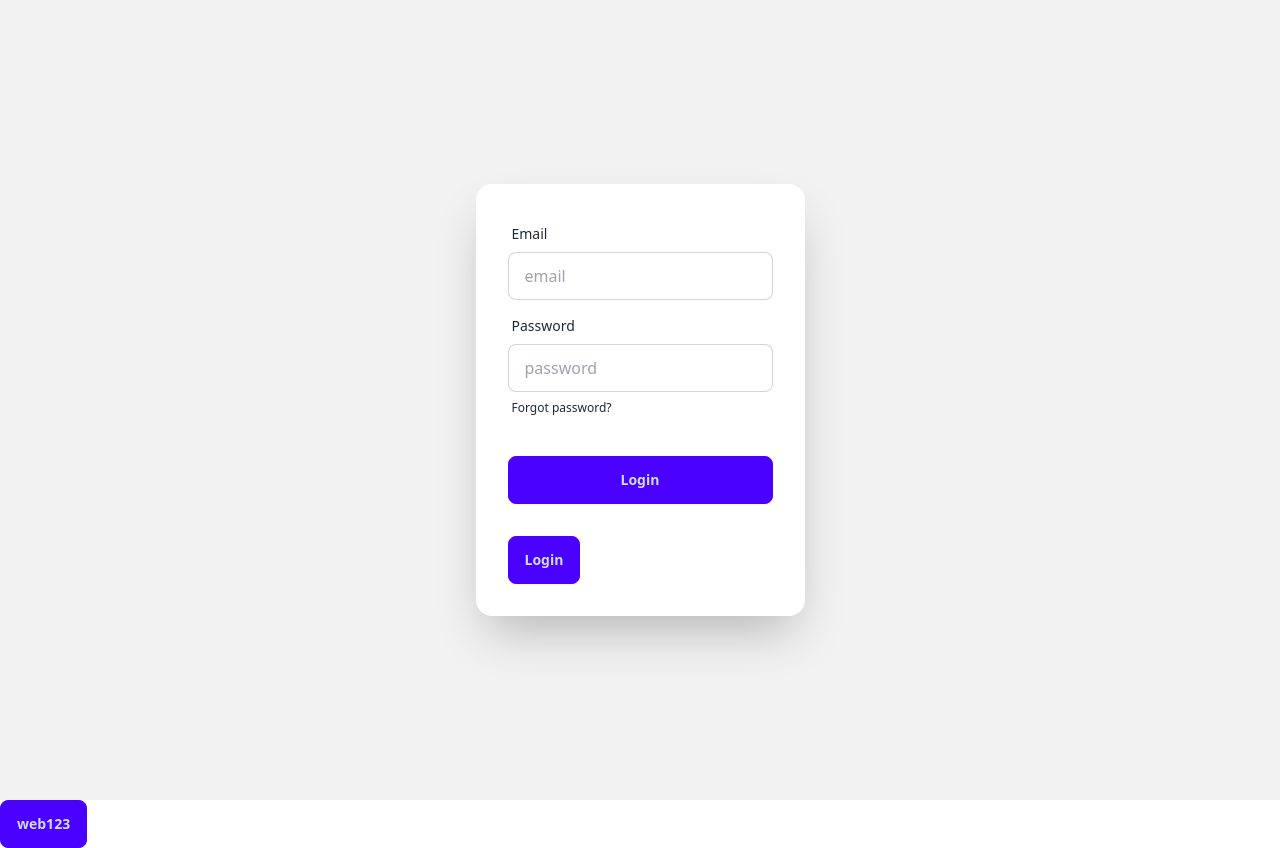
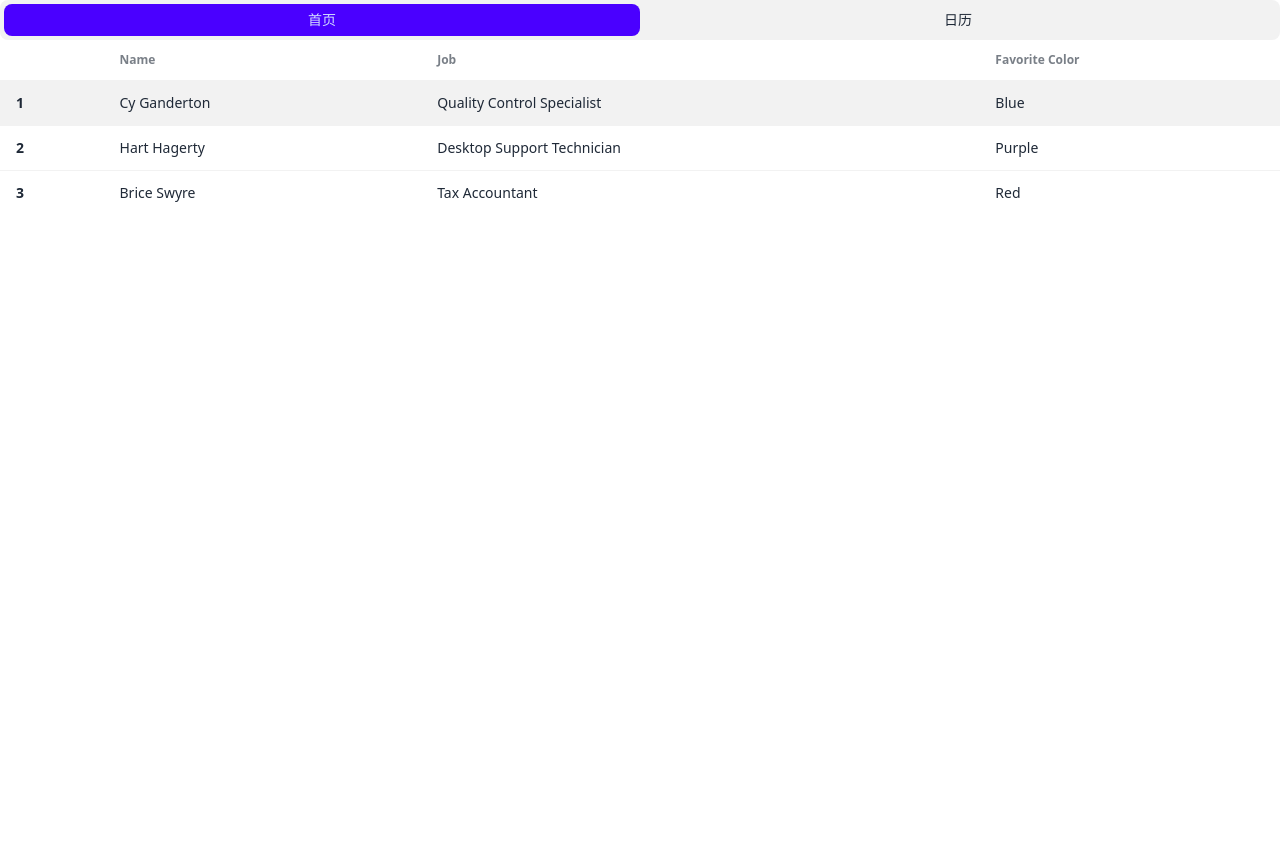
Before and after one commit to li-code01/hw-pro, a Vue app: page /welcomeTable in a window 1280 px wide. After the commit the page ends 800 px from the top, so only its background shows below. Built offline with nearby package versions, Linux system fonts and the light colour scheme.

Commit message:
feat: 添加登录，首页，表格页面；路由配置

```diff
--- a/src/App.vue
+++ b/src/App.vue
@@ -1,13 +1,8 @@
 <template>
-  <AppForm />
-  <button class="btn btn-primary" @click="welcome">web123</button>
+  <div id="app">
+    <router-view></router-view>
+  </div>
 </template>
 
 <script setup>
-import AppForm from '@/components/form.vue'
-import service from '@/service/request'
-const welcome = async () => {
-  const res = await service.get('http://124.71.138.134:1216/welcome')
-  console.log(res)
-}
 </script>
--- a/src/components/form.vue
+++ /dev/null
@@ -1,60 +0,0 @@
-<template>
-  <div class="hero min-h-screen bg-base-200">
-    <div class="hero-content flex-col lg:flex-row-reverse">
-      <div class="card shrink-0 w-full max-w-sm shadow-2xl bg-base-100">
-        <form class="card-body">
-          <div class="form-control">
-            <label class="label">
-              <span class="label-text">Email</span>
-            </label>
-            <input
-              type="email"
-              placeholder="email"
-              class="input input-bordered"
-              required
-              v-model.trim.lazy="name"
-            />
-          </div>
-          <div class="form-control">
-            <label class="label">
-              <span class="label-text">Password</span>
-            </label>
-            <input
-              type="password"
-              placeholder="password"
-              class="input input-bordered"
-              required
-              v-model.trim.lazy="pass"
-            />
-            <label class="label">
-              <a href="#" class="label-text-alt link link-hover">Forgot password?</a>
-            </label>
-          </div>
-          <div class="form-control mt-6">
-            <button class="btn btn-primary" @click="sub">Login</button>
-          </div>
-          <div class="mt-6">
-            <button class="btn btn-primary" @click="welcome">Login</button>
-          </div>
-        </form>
-      </div>
-    </div>
-  </div>
-</template>
-
-<script setup>
-import { ref, getCurrentInstance } from 'vue'
-import service from '@/service/request'
-const app = getCurrentInstance()
-const name = ref('')
-const pass = ref('')
-const sub = () => {
-  console.log(name.value, pass.value)
-}
-const welcome = async () => {
-  const res = await service.get('/welcome')
-  console.log(app)
-}
-</script>
-
-<style lang="scss" scoped></style>
--- a/src/router/index.ts
+++ b/src/router/index.ts
@@ -4,9 +4,21 @@ const router = createRouter({
   history: createWebHistory((import.meta as any).env.BASE_URL),
   routes: [
     {
-      path: '/',
-      name: 'home',
-      component: () => import('../App.vue')
+      path: '/login',
+      name: 'login',
+      component: () => import('../views/login/login.vue')
+    },
+    {
+      path: '/welcome',
+      name: 'welcome',
+      component: () => import('../views/welcome/welcome.vue'),
+      children: [
+        {
+          path: '/welcomeTable',
+          name: 'welcome-table',
+          component: () => import('../views/welcomeTable/welcomeTable.vue')
+        }
+      ]
     }
   ]
 })
--- a/src/views/AboutView.vue
+++ /dev/null
@@ -1,7 +0,0 @@
-<template>
-  <AppForm />
-</template>
-
-<script setup>
-import AppForm from '@/components/form.vue'
-</script>
--- /dev/null
+++ b/src/views/login/login.vue
@@ -0,0 +1,53 @@
+<template>
+    <div class="hero min-h-screen bg-base-200">
+      <div class="hero-content flex-col lg:flex-row-reverse">
+        <div class="card shrink-0 w-full max-w-sm shadow-2xl bg-base-100">
+          <form class="card-body" @submit.prevent="welcome">
+            <div class="form-control">
+              <label class="label">
+                <span class="label-text">Email</span>
+              </label>
+              <input
+                type="email"
+                placeholder="email"
+                class="input input-bordered"
+                required
+                v-model.trim.lazy="name"
+              />
+            </div>
+            <div class="form-control">
+              <label class="label">
+                <span class="label-text">Password</span>
+              </label>
+              <input
+                type="password"
+                placeholder="password"
+                class="input input-bordered"
+                required
+                v-model.trim.lazy="pass"
+              />
+            </div>
+            <div class="form-control mt-6">
+              <button class="btn btn-primary">Login</button>
+            </div>
+          </form>
+        </div>
+      </div>
+    </div>
+  </template>
+
+  <script setup>
+  import { ref } from 'vue'
+  import { useRouter } from 'vue-router'
+  import service from '@/service/request'
+  const router = useRouter()
+  const name = ref('')
+  const pass = ref('')
+  const welcome = async () => {
+    console.log('route', router);
+    const res = await service.get('/welcome')
+    router.push('/welcome')
+  }
+  </script>
+
+  <style lang="scss" scoped></style>
--- /dev/null
+++ b/src/views/welcome/welcome.vue
@@ -0,0 +1,18 @@
+<template>
+  <div role="tablist" class="tabs tabs-boxed">
+    <a role="tab" class="tab" :class="tabskey === 1 ? 'tab-active' : ''" @click="selectTabs(1, 'welcome')">首页</a>
+    <a role="tab" class="tab" :class="tabskey === 2 ? 'tab-active' : ''" @click="selectTabs(2, 'welcomeTable')">日历</a>
+  </div>
+  <router-view></router-view>
+</template>
+
+<script setup>
+import { ref } from 'vue'
+import { useRouter } from 'vue-router'
+const router = useRouter()
+  const tabskey = ref(1)
+  const selectTabs = (key, url) => {
+    tabskey.value = key
+    router.push(url)
+  }
+</script>
--- /dev/null
+++ b/src/views/welcomeTable/welcomeTable.vue
@@ -0,0 +1,41 @@
+<template>
+   <div class="overflow-x-auto">
+  <table class="table">
+    <!-- head -->
+    <thead>
+      <tr>
+        <th></th>
+        <th>Name</th>
+        <th>Job</th>
+        <th>Favorite Color</th>
+      </tr>
+    </thead>
+    <tbody>
+      <!-- row 1 -->
+      <tr class="bg-base-200">
+        <th>1</th>
+        <td>Cy Ganderton</td>
+        <td>Quality Control Specialist</td>
+        <td>Blue</td>
+      </tr>
+      <!-- row 2 -->
+      <tr>
+        <th>2</th>
+        <td>Hart Hagerty</td>
+        <td>Desktop Support Technician</td>
+        <td>Purple</td>
+      </tr>
+      <!-- row 3 -->
+      <tr>
+        <th>3</th>
+        <td>Brice Swyre</td>
+        <td>Tax Accountant</td>
+        <td>Red</td>
+      </tr>
+    </tbody>
+  </table>
+</div>
+  </template>
+
+  <script setup>
+  </script>
```
